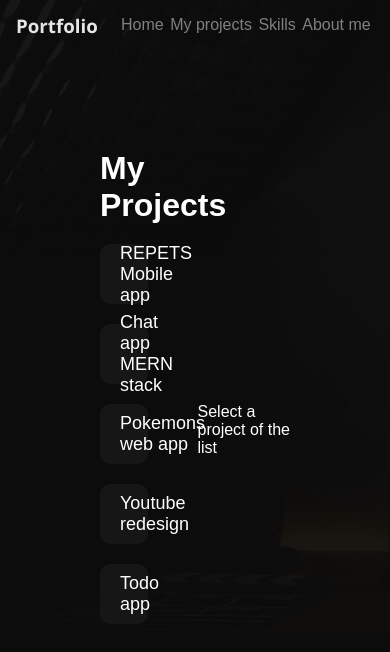
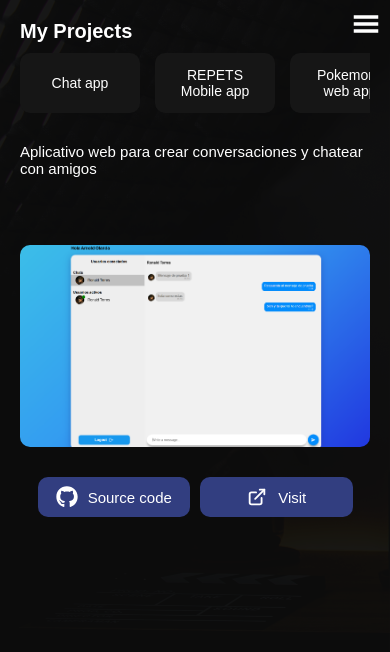
Before and after one commit to ArnoldOlanda/portfolio, a React (Vite) app: page /projects in a window 390 px wide. Shown: the top 652 px of the page. Built offline with nearby package versions, Linux system fonts and the light colour scheme; a web font is replaced by a local one.

Commit message:
Responsive design and image optimization part 1

```diff
--- a/src/components/Navbar.tsx
+++ b/src/components/Navbar.tsx
@@ -1,17 +1,107 @@
-import React from 'react'
+import React,{ useState } from 'react'
 import { Link } from 'react-router-dom'
 import styled from 'styled-components'
+import { IoCloseSharp } from 'react-icons/io5';
+import { GiHamburgerMenu } from 'react-icons/gi'
 
+const data = [
+    {
+        path:'/home',
+        label:'Home'
+    },
+    {
+        path:'/projects',
+        label:'My Projects'
+    },
+    {
+        path:'/skills',
+        label:'Skills'
+    },
+    {
+        path:'/about',
+        label:'About me'
+    }
+]
 
-const Container = styled.div`
+export const Navbar = () => {
+
+    const [collapsed, setCollapsed] = useState(true);
+
+    return (
+        <>
+            <Container collapsed={collapsed}>
+                <div>
+                    <h3>Portfolio</h3>
+                    <button
+                    onClick={()=> setCollapsed(true) }
+                    >
+                        <IoCloseSharp size={20} color='white' />
+                    </button>
+                </div>
+                <Menu className="">
+                    {
+                        data.map(e=>(
+                            <MenuItem
+                            onClick={()=> setCollapsed(true)}
+                            to={e.path}
+                            >
+                                { e.label }
+                            </MenuItem>
+                        ))
+                    }
+                </Menu>
+
+            </Container>
+            <HamburgerContainer>
+                <GiHamburgerMenu
+                onClick={()=> setCollapsed(false)}
+                color='white' size={28}
+                />
+            </HamburgerContainer>
+        </>
+    )
+}
+
+interface StyledContainerProps {
+    collapsed: boolean;
+}
+
+const Container = styled.div<StyledContainerProps>`
     width: 100%;
     height: 50px;
     display: flex;
     padding: 0 1em;
     color: #e6e6e6;
     align-items: center;
-    h3{
-        font-family: 'Segoe UI', Tahoma, Geneva, Verdana, sans-serif
+    transition: .3s ease-in-out ;
+
+    div:nth-child(1){
+        width: 100%;
+        height: 50px;
+        display: flex;
+        align-items: center;
+        h3{
+            font-family: 'Segoe UI', Tahoma, Geneva, Verdana, sans-serif;
+            flex: 1;
+        }
+    }
+
+    button{
+        display: none;
+        border: none;
+        background-color: transparent;
+        @media screen and (max-width: 500px){
+            display: initial;
+        }
+    }
+
+    @media screen and (max-width: 500px){
+        position: fixed;
+        z-index: 100;
+        background-color: #131111;
+        height: 50vh;
+        flex-direction: column;
+        transform:${({collapsed})=> collapsed ? 'translateY(-100%)' : 'translateY(0)'};
     }
 `
 const Menu = styled.div`
@@ -22,6 +112,10 @@ const Menu = styled.div`
     justify-content: space-around;
     align-items: center;
     transition: all .3s ease;
+    @media screen and (max-width: 500px){
+        flex-direction: column;
+    }
+
 `
 const MenuItem = styled(Link)`
     color: gray;
@@ -31,17 +125,13 @@ const MenuItem = styled(Link)`
         cursor: pointer;
     }
 `
-
-export const Navbar = () => {
-  return (
-    <Container>
-        <h3>Portfolio</h3>
-        <Menu className="">
-            <MenuItem to={'/home'}>Home</MenuItem>
-            <MenuItem to={'/projects'}>My projects</MenuItem>
-            <MenuItem to={'/skills'}>Skills</MenuItem>
-            <MenuItem to={'/about'}>About me</MenuItem>
-        </Menu>
-    </Container>
-  )
-}
+const HamburgerContainer = styled.div`
+    display: none;
+    @media screen and (max-width: 500px){
+        position: absolute;
+        top: 10px;
+        right: 10px;
+        z-index: 90;
+        display: initial;
+    }
+`
--- a/src/pages/AboutPage.tsx
+++ b/src/pages/AboutPage.tsx
@@ -12,6 +12,12 @@ const Container = styled.div`
   h2{
     font-size: 35px;
   }
+  @media (max-width: 500px){
+    padding-top: 30px;
+    h2{
+      font-size: 30px;
+    }
+  }
 `
 const Content = styled.div`
 
@@ -24,7 +30,11 @@ const Content = styled.div`
     flex-direction: column-reverse;
     width: 100%;
     min-height: 80vh;
+  }
 
+  @media (max-width: 500px){
+    width: 100%;
+    min-height: 70vh;
   }
 `
 const LeftPanel = styled.div`
@@ -37,6 +47,13 @@ const LeftPanel = styled.div`
   align-items: center;
   @media (max-width: 1000px){
     width: 100%;
+  }
+
+  @media (max-width: 500px){
+    p{
+      font-size: 16px;
+      line-height: 1.6rem;
+    }
   }
 `
 const RightPanel = styled.div`
--- a/src/pages/HomePage.tsx
+++ b/src/pages/HomePage.tsx
@@ -2,7 +2,7 @@ import React from 'react';
 import styled from 'styled-components';
 import { BsFacebook, BsGithub, BsLinkedin, BsTwitter } from 'react-icons/bs'
 
-import developerImage from '../../assets/developer.jpg'
+import developerImage from '../../assets/developer2.jpg'
 
 export const HomePage = () => {
 
@@ -73,13 +73,13 @@ const SocialNetworkContainer = styled.div`
     right: 20px;
     width: 300px;
     display: flex;
-    justify-content: space-between;
+    justify-content: space-evenly;
     align-items: center;
     padding: 0 10px;
-    @media (max-width: 400px){
-        width: 80%;
-        bottom:10px;
-        right: 10px;
+    @media (max-width: 500px){
+        padding: 30px;
+        width: 100%;
+        right: 0;
     }
 `
 const SocialNetwork = styled.a`
@@ -96,6 +96,10 @@ const SocialNetwork = styled.a`
 
     &:hover{
         background-color: #3b3b3b;
+    }
+    @media (max-width: 500px){
+        width: 55px;
+        height: 55px;
     }
 `
 
--- a/src/pages/ProjectsPage.tsx
+++ b/src/pages/ProjectsPage.tsx
@@ -11,18 +11,18 @@ import chatMernImage from '../../assets/chat-app.png'
 
 const data = [
   {
+    url: chatMernImage,
+    title: 'Chat app',
+    description:'Aplicativo web para crear conversaciones y chatear con amigos',
+    sourceUri:'https://github.com/ArnoldOlanda/chat-mern-frontend',
+    visitPageUri: 'https://chat-mern-z4kvt4.netlify.app/',
+  },
+  {
     url: repetsImage,
     title: 'REPETS Mobile app',
     description:'Aplicacion mobile para reserva de alojamiento para mascotas',
     sourceUri:'https://github.com/ArnoldOlanda/repetsApp',
     visitPageUri:'https://repets.netlify.app'
-  },
-  {
-    url: chatMernImage,
-    title: 'Chat app MERN stack',
-    description:'Aplicativo web para crear conversaciones y chatear con amigos',
-    sourceUri:'https://github.com/ArnoldOlanda/chat-mern-frontend',
-    visitPageUri: 'https://chat-mern-z4kvt4.netlify.app/',
   },
   {
     url: pokeAppImage,
@@ -46,21 +46,21 @@ const data = [
     visitPageUri:'https://todo-app-z4kvt4.netlify.app'
   },
 ];
-console.log(data);
 
 
 export const ProjectsPage = () => {
 
-  const [currentPathImage, setCurrentPathImage] = useState<string>('');
-  const [currentDescription, setCurrentDescription] = useState<string>('');
-  const [sourceCodeLink, setSourceCodeLink] = useState<string>('');
-  const [visitPageLink, setVisitPageLink] = useState<string>('');
+  const [currentPathImage, setCurrentPathImage] = useState<string>(data[0].url);
+  const [currentDescription, setCurrentDescription] = useState<string>(data[0].description);
+  const [sourceCodeLink, setSourceCodeLink] = useState<string>(data[0].sourceUri);
+  const [visitPageLink, setVisitPageLink] = useState<string>(data[0].visitPageUri);
 
   return (
     <Container>
+
       <Content>
-        <h1 className='animate__animated animate__fadeInLeft'>My Projects</h1>
-        <ListContainer className='animate__animated animate__fadeInLeft animate__delay-1s'>
+        <h1 className='animate__animated animate__fadeIn'>My Projects</h1>
+        <ListContainer className='animate__animated animate__fadeIn'>
           {
             data.map(e=>(
               <div onClick={()=> {
@@ -72,17 +72,19 @@ export const ProjectsPage = () => {
             ))
           }
         </ListContainer>
-        <p style={{ fontSize:'20px', marginTop:'50px' }} >{ currentDescription }</p>
+        <p>{ currentDescription }</p>
       </Content>
+
       <ProjectView className='animate__animated animate__fadeIn'>
         {
           currentPathImage.length > 1
           ? <img
             className='animate__animated animate__fadeIn'
             style={{
-              width:'90%',
+              width:'100%',
+              height:'60%',
               borderRadius:'10px',
-              height:'90%'
+              objectFit:'cover'
             }}
             src={currentPathImage} alt="img" />
 
@@ -103,23 +105,46 @@ export const ProjectsPage = () => {
 }
 
 const Container = styled.div`
-    color:white;
-    width: 100%;
-    height: 90vh;
-    padding: 100px;
-    display: flex;
-    gap: 50px;
+  color:white;
+  width: 100%;
+  height: 90vh;
+  display: flex;
+  padding: 100px;
+  gap: 50px;
+  @media screen and (max-width: 500px){
+    flex-direction: column;
+    padding: 20px;
+  }
 `
 
 const Content = styled.div`
-  width: 25%;
+  width: 30%;
+  position: relative;
+  p{
+    font-size:20px;
+    margin-top:50px;
+  }
+  @media screen and (max-width: 500px){
+    h1{
+      font-size: 20px;
+    }
+    width: 100%;
+    p{
+      font-size: 15px;
+      margin-top: 10px;
+    }
+  }
 `
 
 const ListContainer = styled.div`
   width: 100%;
   margin-top: 20px;
+  display: flex;
+  flex-direction: column;
+  position: relative;
   div{
     background-color: #161616;
+    width: 100%;
     height: 60px;
     margin-bottom: 20px;
     font-size: 18px;
@@ -138,6 +163,25 @@ const ListContainer = styled.div`
   }
   div:active{
     transform: scale(0.95);
+  }
+  @media screen and (max-width: 500px){
+    margin-top: 10px;
+    flex-direction: row;
+    overflow: auto;
+    div{
+      min-width: 120px;
+      height: 60px;
+      font-size: 14px;
+      margin-right: 15px;
+      text-align: center;
+      justify-content: center;
+      svg{
+        display:none;
+      }
+    }
+    div:hover{
+      transform: none;
+    }
   }
 `
 
@@ -179,4 +223,13 @@ const ProjectView = styled.div`
     }
   }
 
+  @media screen and (max-width: 500px){
+    width: 100%;
+    height: 40vh;
+    div{
+      width: 90%;
+      gap: 10px;
+    }
+  }
+
 `
```
Also changed, not shown: assets/developer2.jpg (added).
